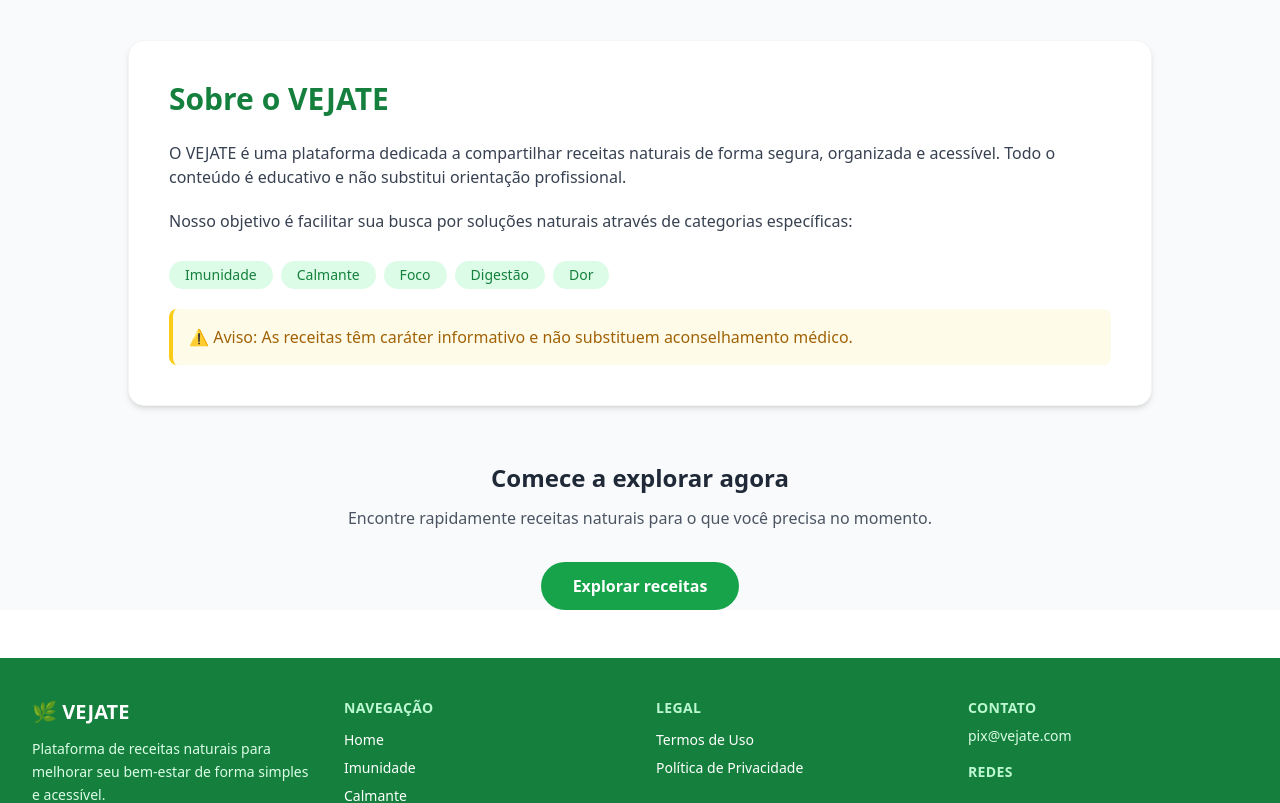
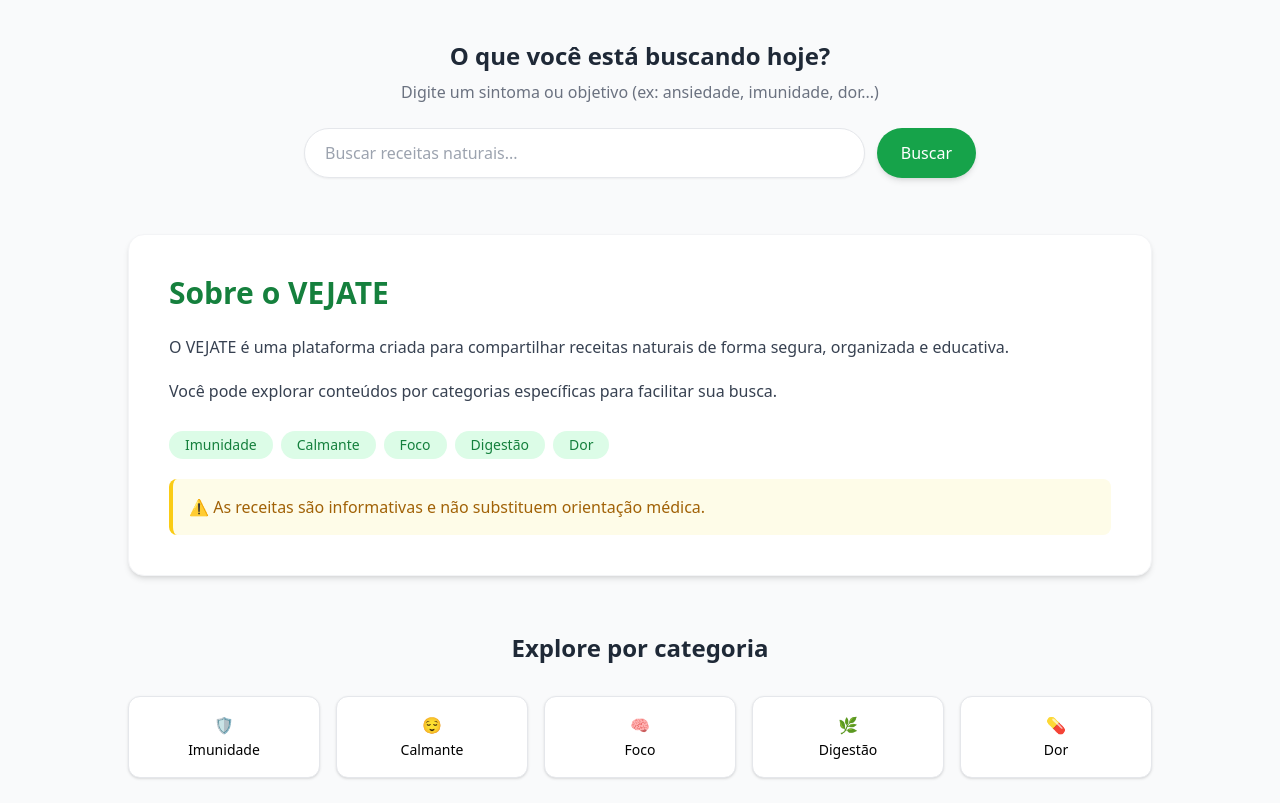
Before and after one commit to Jack1sn/vejate, an Angular app: page /home in a window 1280 px wide. Shown: the part 240-1043 px from the top of the page. Built offline with nearby package versions, Linux system fonts and the light colour scheme.

Commit message:
atualizar header

```diff
--- a/src/app/pages/home/home.component.html
+++ b/src/app/pages/home/home.component.html
@@ -8,9 +8,44 @@
     </h1>
 
     <p class="text-gray-600 text-base sm:text-lg max-w-2xl mx-auto leading-relaxed">
-      Descubra receitas naturais organizadas por categoria para melhorar sua saúde,
-      bem-estar e qualidade de vida de forma simples e prática.
+      Encontre receitas naturais para melhorar sua saúde e bem-estar de forma simples e organizada.
     </p>
+
+  </section>
+
+  <!-- BUSCA PRINCIPAL -->
+  <section class="mb-14">
+
+    <div class="max-w-3xl mx-auto text-center mb-6">
+      <h2 class="text-xl sm:text-2xl font-semibold text-gray-800">
+        O que você está buscando hoje?
+      </h2>
+      <p class="text-gray-500 text-sm sm:text-base mt-2">
+        Digite um sintoma ou objetivo (ex: ansiedade, imunidade, dor...)
+      </p>
+    </div>
+
+    <div class="flex flex-col sm:flex-row gap-3 justify-center items-stretch max-w-2xl mx-auto">
+
+      <input
+        type="text"
+        placeholder="Buscar receitas naturais..."
+        [(ngModel)]="termoBusca"
+        (keyup.enter)="buscar()"
+        class="w-full sm:w-[450px] md:w-[520px] lg:w-[600px]
+               px-5 py-3 rounded-full border
+               focus:outline-none focus:ring-2 focus:ring-green-500 shadow-sm"
+      />
+
+      <button
+        (click)="buscar()"
+        class="bg-green-600 text-white px-6 py-3 rounded-full
+               hover:bg-green-700 transition shadow-md w-full sm:w-auto"
+      >
+        Buscar
+      </button>
+
+    </div>
 
   </section>
 
@@ -24,15 +59,14 @@
     <div class="space-y-5 text-gray-700 leading-relaxed text-sm sm:text-base">
 
       <p>
-        O VEJATE é uma plataforma dedicada a compartilhar receitas naturais de forma segura, organizada e acessível.
-        Todo o conteúdo é educativo e não substitui orientação profissional.
+        O VEJATE é uma plataforma criada para compartilhar receitas naturais de forma segura, organizada e educativa.
       </p>
 
       <p>
-        Nosso objetivo é facilitar sua busca por soluções naturais através de categorias específicas:
+        Você pode explorar conteúdos por categorias específicas para facilitar sua busca.
       </p>
 
-      <!-- TAGS MELHORADAS -->
+      <!-- TAGS -->
       <div class="flex flex-wrap gap-2 pt-2">
 
         <span class="bg-green-100 text-green-700 px-4 py-1 rounded-full text-xs sm:text-sm font-medium">
@@ -59,7 +93,7 @@
 
       <div class="mt-6 p-4 bg-yellow-50 border-l-4 border-yellow-400 rounded-lg">
         <p class="text-yellow-700 font-medium">
-          ⚠️ Aviso: As receitas têm caráter informativo e não substituem aconselhamento médico.
+          ⚠️ As receitas são informativas e não substituem orientação médica.
         </p>
       </div>
 
@@ -67,21 +101,64 @@
 
   </section>
 
-  <!-- CTA -->
+  <!-- CATEGORIAS CTA -->
+  <section class="text-center max-w-5xl mx-auto mb-14">
+
+    <h3 class="text-xl sm:text-2xl font-bold text-gray-800 mb-8">
+      Explore por categoria
+    </h3>
+
+    <div class="grid grid-cols-2 sm:grid-cols-3 lg:grid-cols-5 gap-4">
+
+      <a routerLink="/categoria/imunidade"
+         class="bg-white p-4 rounded-xl shadow hover:shadow-md transition border">
+        🛡️<br>
+        <span class="text-sm font-medium">Imunidade</span>
+      </a>
+
+      <a routerLink="/categoria/calmante"
+         class="bg-white p-4 rounded-xl shadow hover:shadow-md transition border">
+        😌<br>
+        <span class="text-sm font-medium">Calmante</span>
+      </a>
+
+      <a routerLink="/categoria/foco"
+         class="bg-white p-4 rounded-xl shadow hover:shadow-md transition border">
+        🧠<br>
+        <span class="text-sm font-medium">Foco</span>
+      </a>
+
+      <a routerLink="/categoria/digestao"
+         class="bg-white p-4 rounded-xl shadow hover:shadow-md transition border">
+        🌿<br>
+        <span class="text-sm font-medium">Digestão</span>
+      </a>
+
+      <a routerLink="/categoria/dor"
+         class="bg-white p-4 rounded-xl shadow hover:shadow-md transition border">
+        💊<br>
+        <span class="text-sm font-medium">Dor</span>
+      </a>
+
+    </div>
+
+  </section>
+
+  <!-- CTA FINAL -->
   <section class="text-center max-w-3xl mx-auto">
 
     <h3 class="text-xl sm:text-2xl font-bold text-gray-800 mb-3">
-      Comece a explorar agora
+      Comece agora
     </h3>
 
     <p class="text-gray-600 text-sm sm:text-base mb-8">
-      Encontre rapidamente receitas naturais para o que você precisa no momento.
+      Use a busca ou explore categorias para encontrar o que você precisa.
     </p>
 
     <a routerLink="/categoria/imunidade"
        class="inline-block bg-green-600 text-white px-8 py-3 rounded-full font-semibold
-              hover:bg-green-700 hover:shadow-lg transition-all duration-300">
-      Explorar receitas
+              hover:bg-green-700 hover:shadow-lg transition">
+      Explorar agora
     </a>
 
   </section>
--- a/src/app/pages/home/home.component.ts
+++ b/src/app/pages/home/home.component.ts
@@ -1,25 +1,53 @@
-import { Component } from '@angular/core';
+import { Component, inject } from '@angular/core';
 import { CommonModule } from '@angular/common';
-import { RouterModule } from '@angular/router';
+import { Router, RouterModule } from '@angular/router';
+import { FormsModule } from '@angular/forms';
 import { FooterComponent } from '../footer/footer';
-
+import { BuscaService } from '../../services/busca.service';
 
 @Component({
   selector: 'app-home',
   standalone: true,
-  imports: [CommonModule, RouterModule,FooterComponent],
+  imports: [CommonModule, RouterModule, FormsModule, FooterComponent],
   templateUrl: './home.component.html',
 })
 export class HomeComponent {
 
-  // Regras de negócio para o cliente
+  private router = inject(Router);
+  private buscaService = inject(BuscaService);
+
+  // input da busca da home
+  termoBusca = '';
+
+  // aviso informativo
   avisoCliente = `
     ⚠️ Esta página é apenas informativa.
-    As receitas disponibilizadas no VEJATE não substituem orientação médica.
+    As receitas do VEJATE não substituem orientação médica.
   `;
 
-  // Podem ser adicionados métodos para destaque ou redirecionamento
-  irParaCliente() {
-    // Aqui poderia ter lógica de tracking ou confirmação antes de ir para receitas
+  /**
+   * Executa busca global (mesma do header)
+   */
+  buscar() {
+    const termo = this.termoBusca.trim();
+
+    if (!termo) return;
+
+    // usa sistema global de busca
+    this.buscaService.pesquisar(termo);
+
+    // limpa input
+    this.termoBusca = '';
+
+    // redireciona para página de resultados
+    this.router.navigate(['/dor']);
   }
+
+  /**
+   * Futuro: tracking ou ações extras ao clicar em categorias
+   */
+  irParaCategoria(categoria: string) {
+    this.router.navigate([`/categoria/${categoria}`]);
+  }
+
 }
```
